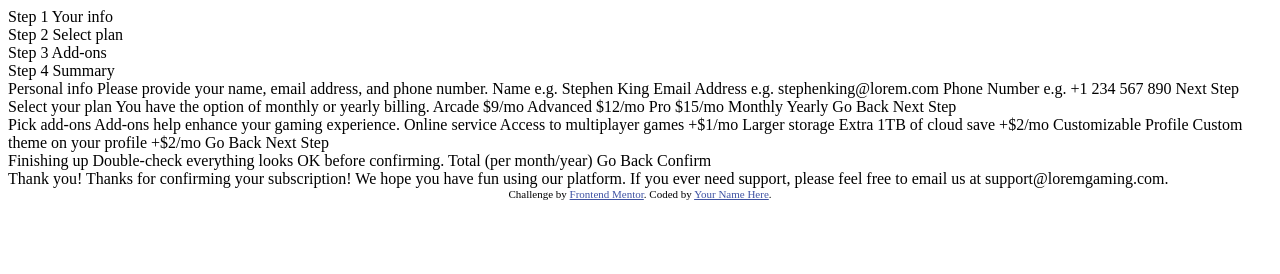
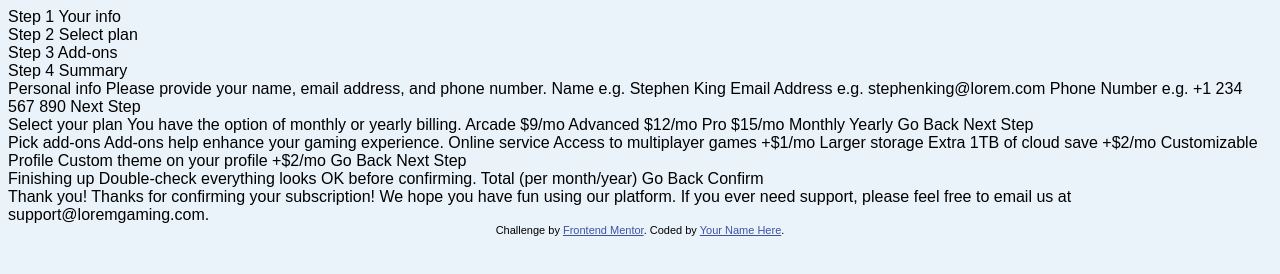
Before and after one commit to BianGode/multistep-form, a plain HTML site: page index.html in a window 1280 px wide. Drawn offline with Linux system fonts and the light colour scheme.

Commit message:
added beginning of project

```diff
--- a/index.html
+++ b/index.html
@@ -11,7 +11,7 @@
       sizes="32x32"
       href="./assets/images/favicon-32x32.png"
     />
-
+    <link rel="stylesheet" href="styles.css" />
     <title>Frontend Mentor | Multi-step form</title>
 
     <!-- Feel free to remove these styles or customise in your own stylesheet 👍 -->
@@ -28,10 +28,15 @@
   <body>
     <!-- Sidebar start -->
     <div>
+      <div>
         <div>Step <span>1</span> Your info</div>
         <div>Step <span> 2</span> Select plan</div>
         <div>Step <span>3</span> Add-ons</div>
         <div>Step <span>4</span> Summary</div>
+      </div>
+      <div class="filler-div-50">
+        <!-- filler div to set the parent as template-grid-colums: 50% 50% -->
+      </div>
     </div>
     <!-- Sidebar end -->
 
@@ -55,14 +60,13 @@
     <div class="step-three-div">
       Pick add-ons Add-ons help enhance your gaming experience. Online service
       Access to multiplayer games +$1/mo Larger storage Extra 1TB of cloud save
-    +$2/mo Customizable Profile Custom theme on your profile +$2/mo Go Back Next
-    Step
+      +$2/mo Customizable Profile Custom theme on your profile +$2/mo Go Back
+      Next Step
     </div>
     <!-- Step 3 end -->
 
     <!-- Step 4 start -->
     <div class="step-four-div">
-
       Finishing up Double-check everything looks OK before confirming.
 
       <!-- Dynamically add subscription and add-on selections here -->
@@ -73,11 +77,11 @@
     <!-- Step 4 end -->
 
     <!-- Step 5 start -->
-
+    <div class="step-five-div">
       Thank you! Thanks for confirming your subscription! We hope you have fun
       using our platform. If you ever need support, please feel free to email us
       at support@loremgaming.com.
-
+    </div>
     <!-- Step 5 end -->
 
     <div class="attribution">
@@ -88,3 +92,6 @@
     </div>
   </body>
 </html>
+
+
+<!-- rewrite this in another project with vue or react -->
--- /dev/null
+++ b/styles.scss
@@ -0,0 +1,8 @@
+@import url('/assets/fonts/Ubuntu-Regular.ttf');
+* {
+  font-family: "Ubuntu", sans-serif;
+  box-sizing: border-box;
+}
+body {
+  background-color: #EAF3FA;
+}
```
Also changed, not shown: styles.css (added), 1 other file. Lines whose indentation alone changed are shown as unchanged.
